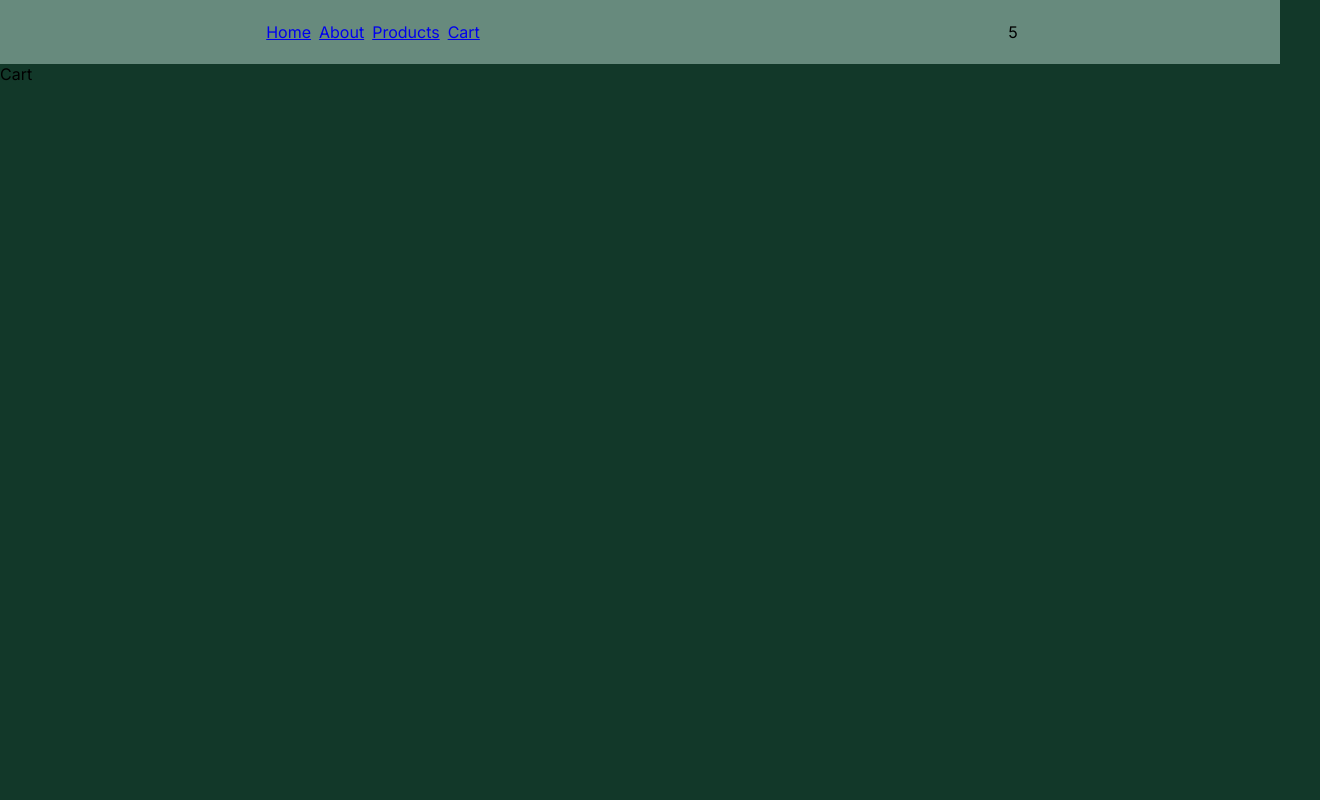
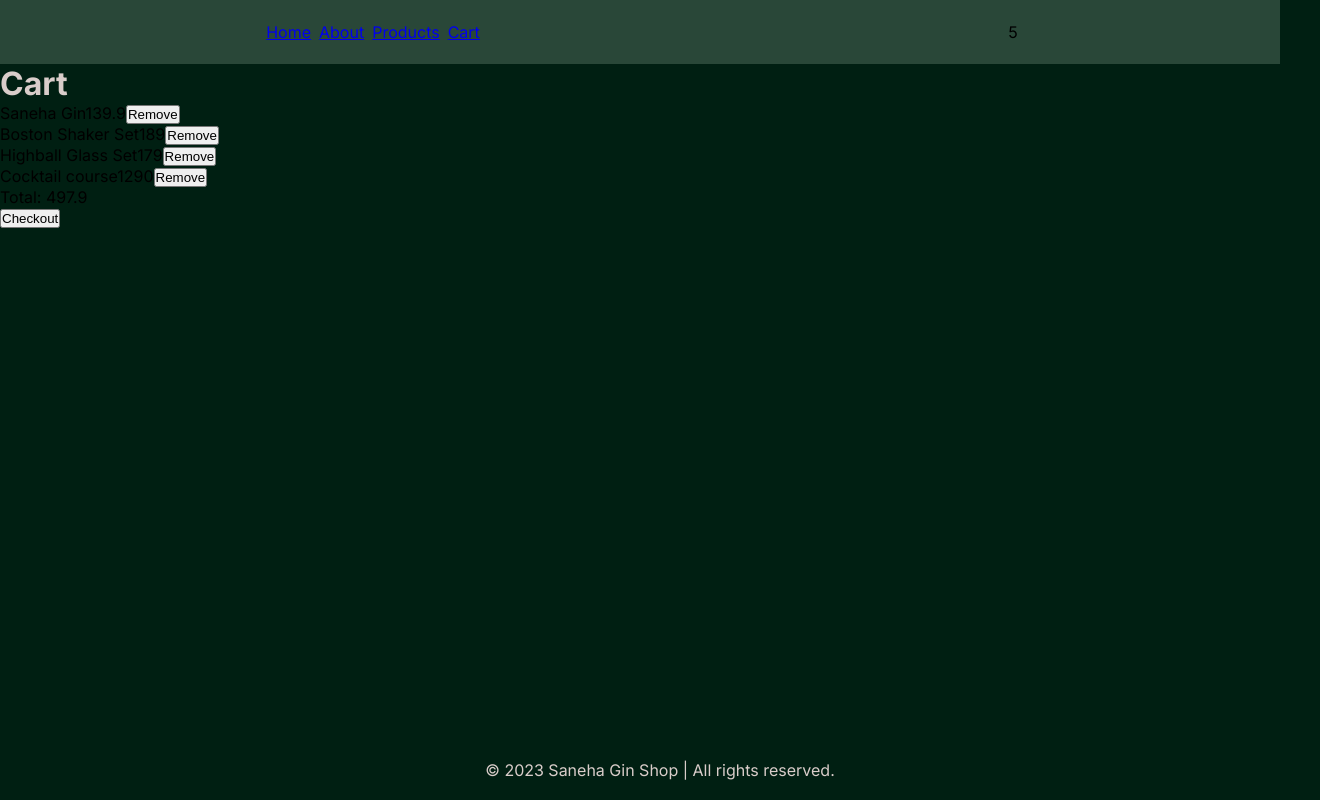
Before and after one commit to szilviafelice/next.js-e-commerce-store, a Next.js app: page /cart in a window 1280 px wide. Shown: the whole page, 1320 px wide, since content can reach past the window. Built offline with nearby package versions, Linux system fonts and the light colour scheme.

Commit message:
Making the cart page

```diff
--- a/app/AddItemButton.js
+++ b/app/AddItemButton.js
@@ -1,12 +1,10 @@
 'use client';
 
-import { useRouter } from 'next/navigation';
 import { useState } from 'react';
 import styles from './AddItemButton.module.scss';
 
 export default function AddItemButton({ addItem }) {
   const [quantity, setQuantity] = useState(1);;
-  const router = useRouter();
 
   return (
     <div>
--- a/app/AddItemButton.module.scss
+++ b/app/AddItemButton.module.scss
@@ -1,7 +1,7 @@
 .addItemButton {
   padding: 10px;
   border-radius: 10px;
-  background-color: rgb(201, 181, 134);
+  background-color: hsl(153, 100%, 95%);
   border-color: rgb(17, 17, 1);
 
 }
--- /dev/null
+++ b/app/CartComponent.js
@@ -0,0 +1,40 @@
+
+'use client';
+import { useRouter } from 'next/navigation';
+import { useState } from 'react';
+
+export default function CartComponent() {
+
+  const [cart, setCart] = useState([
+    { id: 'gin', name: 'Saneha Gin', price: 39.90, quantity: 1 },
+    { id: 'shaker', name: 'Boston Shaker Set', price: 89, quantity: 1 },
+    { id: 'glass', name: 'Highball Glass Set', price: 79, quantity: 1 },
+    { id: 'course', name: 'Cocktail course', price: 290, quantity: 1 },
+  ]);
+  const router = useRouter();
+
+  const removeFromCart = (id) => {
+    const newCart = cart.filter((product) => product.id !== id);
+    setCart(newCart);
+  };
+
+  const totalPrice = cart.reduce((total, product) => {
+    return total + (product.price * product.quantity);
+  }, 0);
+
+  return (
+    <div>
+      {cart.map((product) => (
+        // eslint-disable-next-line no-restricted-syntax
+        <div key={product.id}>
+          <span>{product.name}</span>
+          <span>{product.quantity}</span>
+          <span>{product.price * product.quantity}</span>
+          <button onClick={() => removeFromCart(product.id)}>Remove</button>
+        </div>
+      ))}
+      <div>Total: {totalPrice}</div>
+      <button onClick={() => router.push('/checkout')}>Checkout</button>
+    </div>
+  );
+      }
--- a/app/cart/page.js
+++ b/app/cart/page.js
@@ -1,9 +1,16 @@
+import CartComponent from '../CartComponent';
+
 export const metadata = {
   title: 'Cart',
   description:
-    'Welcome to Saneha, where the finest ingredients of Thailand blend gracefully with local tradition, symbolism, culture and values.',
+  'Shopping cart',
 };
 
 export default function CartPage() {
-  return <div>Cart</div>;
+  return (
+    <div>
+      <h1>Cart</h1>
+      <CartComponent />
+    </div>
+  );
 }
--- a/app/gin/page.js
+++ b/app/gin/page.js
@@ -11,7 +11,7 @@ export const metadata = {
 export default function sanehaGin() {
   return (
     <div>
-      <h1 data-test-id="product-name">Saneha Gin</h1>
+      <h1 data-test-id="product-name">Saneha Gin 40% vol. 0,70l</h1>
       <Image
         src="/gin.jpg"
         alt="sanehabottle"
--- a/app/globals.scss
+++ b/app/globals.scss
@@ -4,13 +4,13 @@
 }
 
 body {
-  background-color: rgb(18, 56, 41);
+  background-color: hsl(155, 100%, 6%);
 }
 
 nav {
   width: 100vw;
   height: 4rem;
-  background: rgb(103, 138, 125);
+  background: hsl(150, 27%, 22%);
   justify-content: space-around;
   align-items: center;
   display: flex;
@@ -19,3 +19,29 @@ nav {
     margin: 4px;
   }
 }
+
+h1 {
+  color: #d9cdca;
+
+}
+
+.image-grid {
+  display: grid;
+  grid-template-columns: repeat(2, 1fr);
+  grid-template-rows: repeat(2, 1fr);
+  gap: 16px;
+}
+
+.product-item {
+  text-align: center;
+}
+
+.footer {
+  background-color: hwb(155 0% 88%);
+  color: #d9cdca;
+  text-align: center;
+  padding: 20px;
+  position: absolute;
+  bottom: 0;
+  width: 100%;
+}
--- a/app/layout.js
+++ b/app/layout.js
@@ -28,6 +28,9 @@ export default function RootLayout({ children }) {
         </nav>
 
         {children}
+        <footer className="footer">
+          <p>© 2023 Saneha Gin Shop  |  All rights reserved.</p>
+        </footer>
       </body>
     </html>
   );
--- a/app/singleProduct.module.scss
+++ b/app/singleProduct.module.scss
@@ -1,5 +1,6 @@
 .product-name {
   font-size: 2rem;
+  color:#ccc;
 }
 
 .product-image {
```
Also changed, not shown: app/products/page.js (+14 -14 lines).
